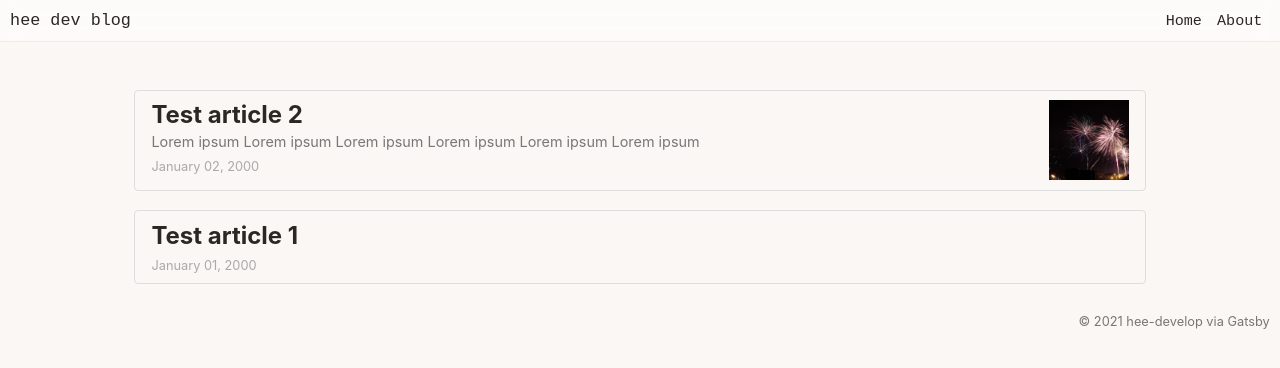
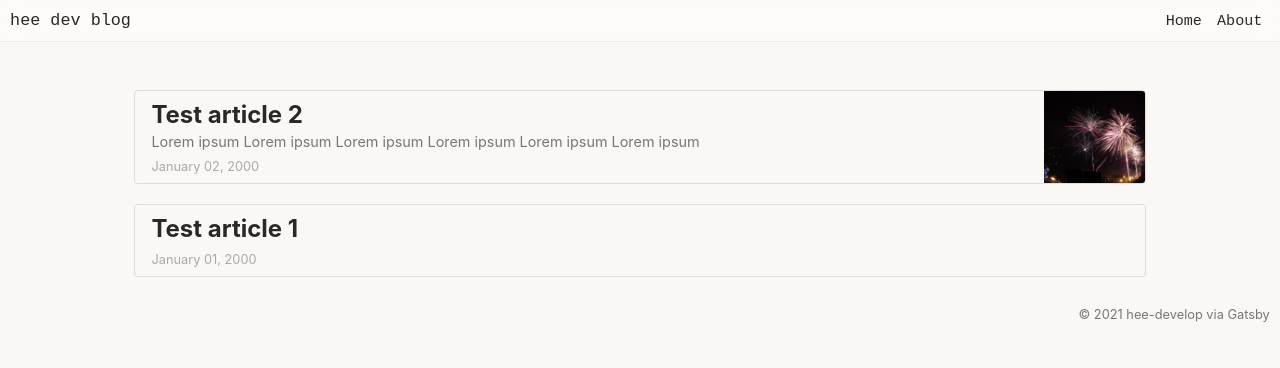
Before and after one commit to hee-develop/hee-blog-frame, a Gatsby site: page / in a window 1280 px wide. Built offline with nearby package versions, Linux system fonts and the light colour scheme; Gatsby itself is replaced by a stand-in of ours.

Commit message:
design : PostCard

```diff
--- a/src/components/index/PostCard.tsx
+++ b/src/components/index/PostCard.tsx
@@ -10,18 +10,19 @@ type PostSampleProps = {
   thumbnailSrc?: string;
 }
 
-const BORDER_RADIUS = '4px';
+const BORDER_RADIUS = 4;
 
 const Card = styled.div`
-  display: flex;
-  border-radius: ${BORDER_RADIUS};
+  display: grid;
+  grid-template-columns: 90% 10%;
+  max-height: 12em;
+  border-radius: ${`${BORDER_RADIUS}px`};
   margin: 0.6em 0.4em;
-  padding: 0.6em 1em;
   border: 1px solid #DDD;
 `;
 
 const Layout = styled.div`
-  width: 100%;
+  padding: 0.6em 1em;
 `;
 
 const Title = styled.h2`
@@ -45,9 +46,11 @@ const WrittenIn = styled.span`
 `;
 
 const Image = styled.img`
-  width: 80px;
-  height: 80px;
+  width: 100%;
+  height: 100%;
   object-fit: cover;
+  border-top-right-radius: ${`${BORDER_RADIUS - 1}px`};
+  border-bottom-right-radius: ${`${BORDER_RADIUS - 1}px`};
 `;
 
 export default function PostCard({ path, title, writtenIn, thumbnailSrc, sample } : PostSampleProps) {
```
